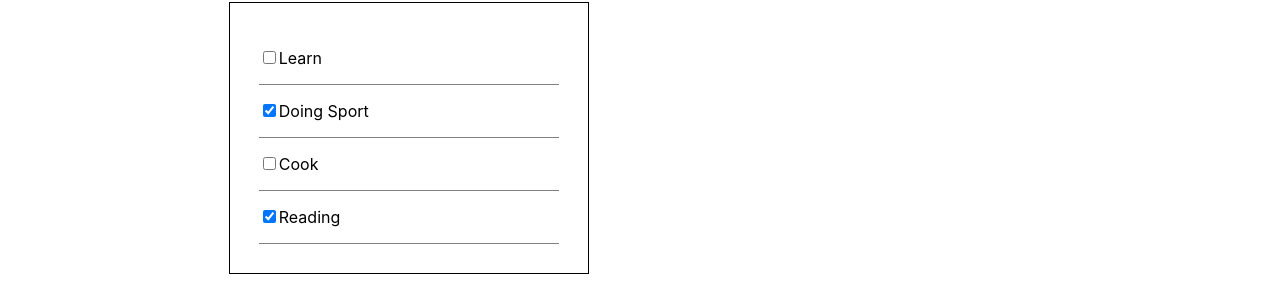
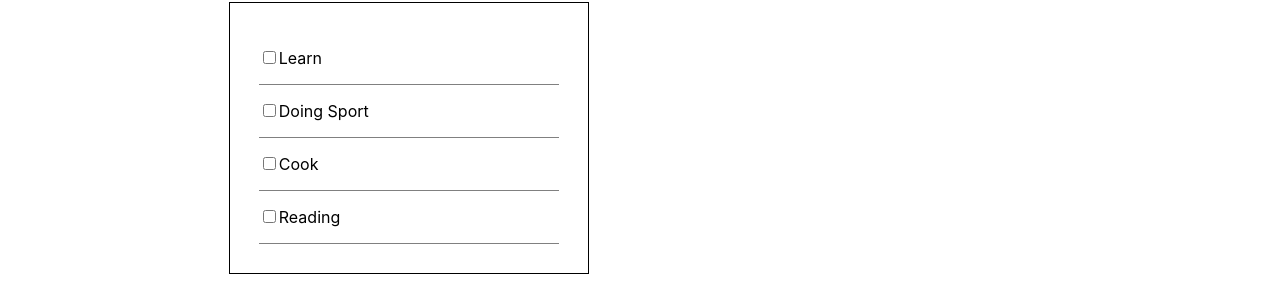
Before and after one commit to Maha-Alabsi/ToDo-list-project-using-Reactjs, a React (Create React App) app: page / in a window 1280 px wide. Shown: the part 247-541 px from the top of the page. Built offline with nearby package versions, Linux system fonts and the light colour scheme.

Commit message:
Change state & Handling Events

```diff
--- a/src/components/App.js
+++ b/src/components/App.js
@@ -1,50 +1,44 @@
-import React from 'react';
-import Header from './Header';
-import todosData from './todoData';
-import ToDoItem from './ToDoItem';
-import Footer from './Footer';
-import './../css/App.css';
+import React from "react";
+import Header from "./Header";
+import todosData from "./todoData";
+import ToDoItem from "./ToDoItem";
+import Footer from "./Footer";
+import "./../css/App.css";
 
-
-// function App() {
-//   //To make adding items more Dynamic
-//   const toDoRender = todosData.map((item)=>{
-//     return(
-//     <ToDoItem key={item.id} text={item.text} status={item.completed}/>
-//     );
-//   });
-//   return (
-//     <div>
-//       <Header />
-//     <div className="ToDoList">
-//          {toDoRender}
-//     </div>
-//     <Footer />
-//     </div>
-//   );
-// }
-
-//convert Function components into Class component
-class App extends React.Component{
-  constructor(){
+class App extends React.Component {
+  constructor() {
     super();
     this.state = {
-       toDo: todosData
+      toDo: todosData,
+    };
+    this.handleChange = this.handleChange.bind(this);
   }
+
+  handleChange(id) {
+    this.setState((prevState) => {
+      const updateToDo = prevState.toDo.map((item) => {
+        if (item.id === id) {
+          item.completed = !item.completed;
         }
-  render(){
+        return item;
+      });
+      return {
+        toDo: updateToDo,
+      };
+    });
+    console.log(id);
+  }
+  render() {
     //To make adding items more Dynamic
-  const toDoRender = this.state.toDo.map((item)=>{
-    return(
-    <ToDoItem key={item.id} text={item.text} status={item.completed}/>
+    const toDoRender = this.state.toDo.map((item) => {
+      return (
+        <ToDoItem key={item.id} item={item} handleChange={this.handleChange} />
       );
     });
     return (
       <div>
         <Header />
-    <div className="ToDoList">
-         {toDoRender}
-    </div>
+        <div className="ToDoList">{toDoRender}</div>
         <Footer />
       </div>
     );
--- a/src/components/ToDoItem.js
+++ b/src/components/ToDoItem.js
@@ -1,12 +1,17 @@
-import React from 'react';
-import './../css/App.css'
-function ToDoItem(props){
-    return(
-        <div className="check-item">
-        <input type="checkbox" checked={props.status}/>
-        <p>{props.text}</p>
-        </div>
-    );
+import React from "react";
+import "./../css/App.css";
+
+function ToDoItem(props) {
+  return (
+    <div className="check-item">
+      <input
+        type="checkbox"
+        checked={props.completed}
+        onChange={() => props.handleChange(props.item.id)}
+      />
+      <p>{props.item.text}</p>
+    </div>
+  );
 }
 
 export default ToDoItem;
--- a/src/components/todoData.js
+++ b/src/components/todoData.js
@@ -1,24 +1,24 @@
-const todosData =[
+const todosData = [
   {
     id: 1,
     text: "Learn",
-        completed: false
+    completed: false,
   },
   {
     id: 2,
     text: "Doing Sport",
-        completed: true
+    completed: true,
   },
   {
     id: 3,
     text: "Cook",
-        completed: false
+    completed: false,
   },
   {
     id: 4,
     text: "Reading",
-        completed: true
-    }
-]
+    completed: true,
+  },
+];
 
 export default todosData;
```
Also changed, not shown: src/components/Footer.js (+4 -8 lines), src/components/Header.js (+5 -10 lines). Lines whose indentation alone changed are shown as unchanged.
